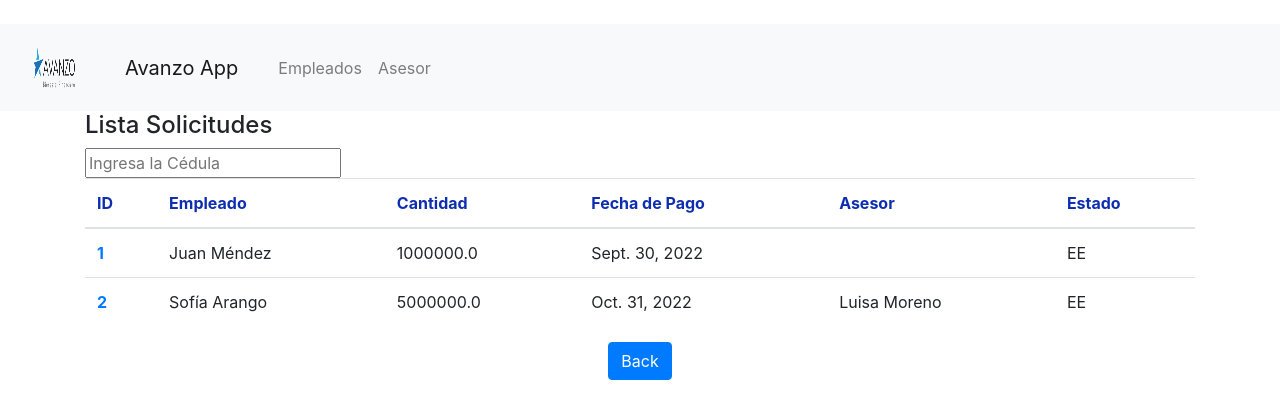
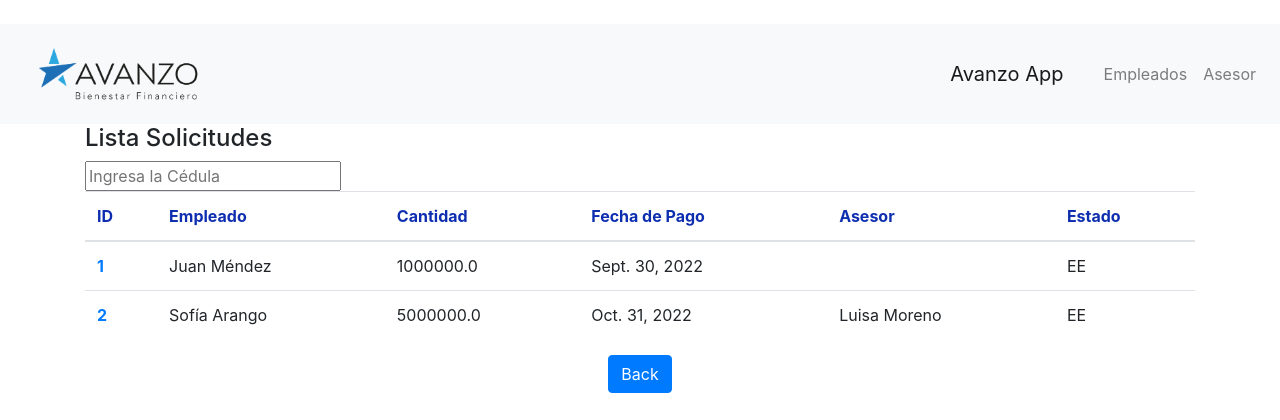
Before and after one commit to jjosorioc/ISIS2503-Django, a Django app: page /asesor/ in a window 1280 px wide. Shown: the top 420 px of the page. Run offline with Django 4.2, Linux system fonts and the light colour scheme; data comes from the database, SQL or seed files in the repository; parts of the project's set-up code (start-up, migrations or seed data) failed here and were passed over; some libraries are stand-ins or nearby versions.

Commit message:
Cambios para que el logo se viera mejor

```diff
--- a/Avanzo/Avanzo/templates/base.html
+++ b/Avanzo/Avanzo/templates/base.html
@@ -13,8 +13,8 @@
         <nav class="navbar navbar-expand-lg navbar-light bg-light">
 
             <nav class="navbar navbar-light bg-light">
-                <a class="navbar-brand" href="/">
-                <img src="../static/media/LOGO-AVANZO.png" width="45" height="45" alt="Logo Avanzo">
+                <a class="navbar-brand" href="/" style="height: auto;">
+                <img src="../static/media/LOGO-AVANZO.png" style="max-width: 20%"  alt="Logo Avanzo">
                 </a>
             </nav>
 
```
